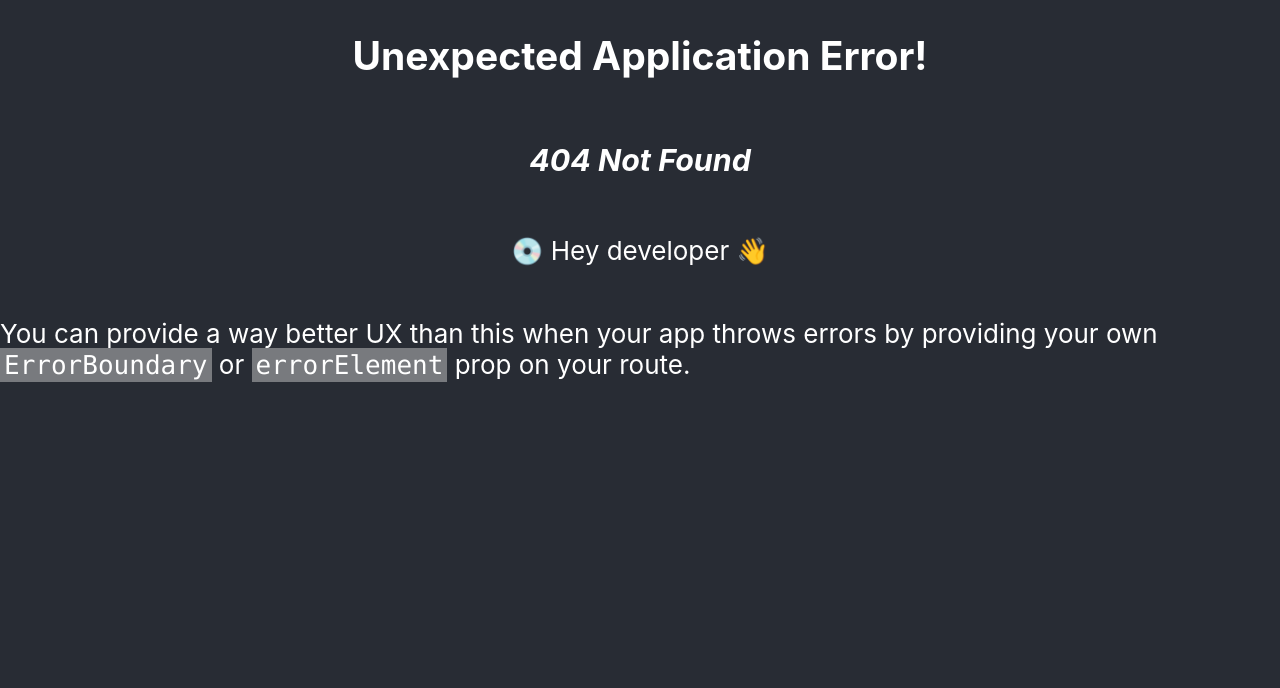
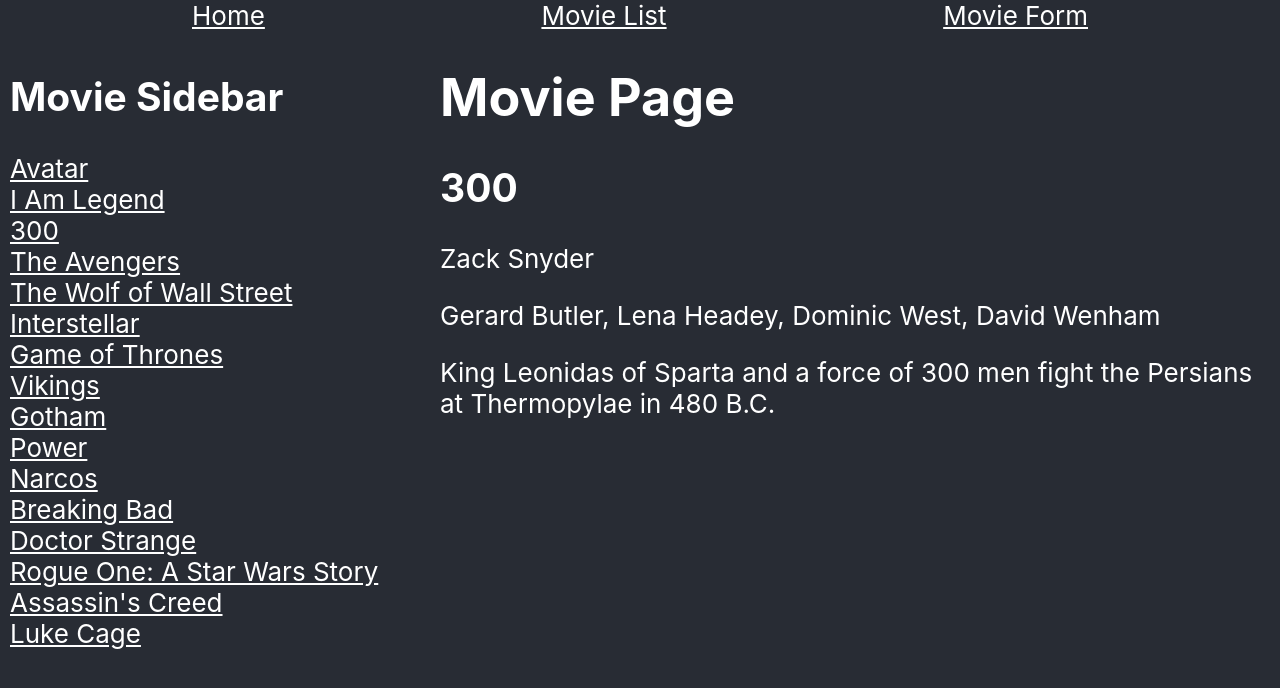
Before and after one commit to luespinal03/react-movie-app2, a React (Create React App) app: page /movies/300 in a window 1280 px wide. Before the commit this address had no page. Shown: the top 688 px of the page. Built offline with nearby package versions, Linux system fonts and the light colour scheme.

Commit message:
Completed normal Assignment

```diff
--- a/src/App.js
+++ b/src/App.js
@@ -3,10 +3,15 @@
 // import ErrorPage from "./error-page";
 import NavLayout from "./Layouts/NavLayout";
 import HomePage from "./Pages/HomePage"
-import MovieSideBar from "./Components/MovieSidebar";
 import MovieListPage from "./Pages/MovieListPage";
 import { useState } from 'react';
 import MovieLayout from './Layouts/MovieLayout'
+import MoviePage from "./Pages/MoviePage";
+import MovieFormPage from "./Pages/MovieFormPage";
+
+
+
+// Original list holding the movies array holding our dummy data
 const sampleMovies = [
   {
     "Title": "Avatar",
@@ -484,12 +489,24 @@
 
 const App = () => {
 
-
-
-  const [movieList, setMovieList] = useState([...sampleMovies])
+  // here we are giving movieList the value of spreaded out sampleMovies array. In other words we are giving it acess to the array.
+  const [movieList, setMovieList] = useState([...sampleMovies]);
 
 
 
+  const handleAddMovie = (title) => {
+    const newMovie = {
+      Title: title
+    }
+    // line below is adding the newMovie into movieList which essentially its the same as sampleMovies array
+    setMovieList([...movieList, newMovie])
+  }
+
+
+
+
+
+  // here we are creating the different routes the user is going to use to reach different information when the user types in the path, the element is where it would take the user to.
   const router = createBrowserRouter([
 
     {
@@ -510,15 +527,22 @@
               // "index: true" is another way of saying "render this element when the parent path is rendered"
               index: true,
               element: <MovieListPage movieList={movieList} />
-            }
-
+            },
+            {
+              path: "/movies/form",
+              element: <MovieFormPage handleAddMovie={handleAddMovie} />
+            },
+            {
+              path: "/movies/:title",
+              element: <MoviePage movieList={movieList} />
+            },
           ]
         }
       ]
     },
   ]);
 
-
+  // return component <RouterProvider/> with router={router} as a props
   return (
     <div className="App-header">
       <RouterProvider router={router} />
--- a/src/Components/MovieSidebar.js
+++ b/src/Components/MovieSidebar.js
@@ -1,11 +1,11 @@
 import { Link } from "react-router-dom";
 
+
+// MovieSideBar is recieving movieList as props which is mapped through to be displayed as a title clickable link for the user
 const MovieSideBar = (props) => {
 
-    //  <Link to="/"> Home </Link>
-
     return (
-        <div classname="movie-sidebar">
+        <div className="movie-sidebar">
             <h2>Movie Sidebar</h2>
             {props.movieList.map((movieItem, index) => {
                 return (
--- a/src/Components/NavBar.js
+++ b/src/Components/NavBar.js
@@ -5,6 +5,7 @@
         <div className="nav-bar">
             <Link to="/"> Home </Link>
             <Link to="/movies">Movie List</Link>
+            <Link to="/movies/form">Movie Form</Link>
         </div>
 
     )
--- a/src/Layouts/MovieLayout.js
+++ b/src/Layouts/MovieLayout.js
@@ -1,6 +1,7 @@
 import MovieSideBar from "../Components/MovieSidebar"
 import { Outlet } from 'react-router-dom';
 
+// here MovieLayout is recieving movieList through props which is then being passed into MovieSideBar as a props
 const MoiveLayout = (props) => {
     return (
         <div className="movie-layout">
--- /dev/null
+++ b/src/Pages/MovieFormPage.js
@@ -0,0 +1,20 @@
+import { useState } from 'react'
+
+const MovieFormPage = (props) => {
+
+    const { handleAddMovie } = props;
+    const [title, setTitle] = useState('');
+
+    return (
+        <div>
+            <h1>Movie Form Page</h1>
+            <label>The Title</label>
+            <input type="text" value={title} placeholder="Title" onChange={(e) => { setTitle(e.target.value) }}></input>
+            <button onClick={() => {
+                handleAddMovie(title)
+            }}>Add Movie</button>
+        </div>
+    )
+}
+
+export default MovieFormPage;
--- /dev/null
+++ b/src/Pages/MoviePage.js
@@ -0,0 +1,31 @@
+import { useParams } from "react-router-dom";
+
+// movieList is being passed in as props here REMEMBER
+const MoviePage = (props) => {
+
+    // this is going to grab the title from the url the user is currently clicking on
+    const params = useParams();
+    const titleParam = params.title;
+
+    // for .find you only want to return true when you find the item you are looking for
+    const foundMovie = props.movieList.find((movieItem) => {
+        if (movieItem.Title === titleParam) {
+            return true;
+        }
+    })
+
+    console.log(foundMovie)
+
+    //  show me the movie i was looking
+    return (
+        <div>
+            <h1>Movie Page</h1>
+            <h2>{foundMovie.Title}</h2>
+            <p>{foundMovie.Director}</p>
+            <p>{foundMovie.Actors}</p>
+            <p>{foundMovie.Plot}</p>
+        </div>
+    )
+}
+
+export default MoviePage;
```
